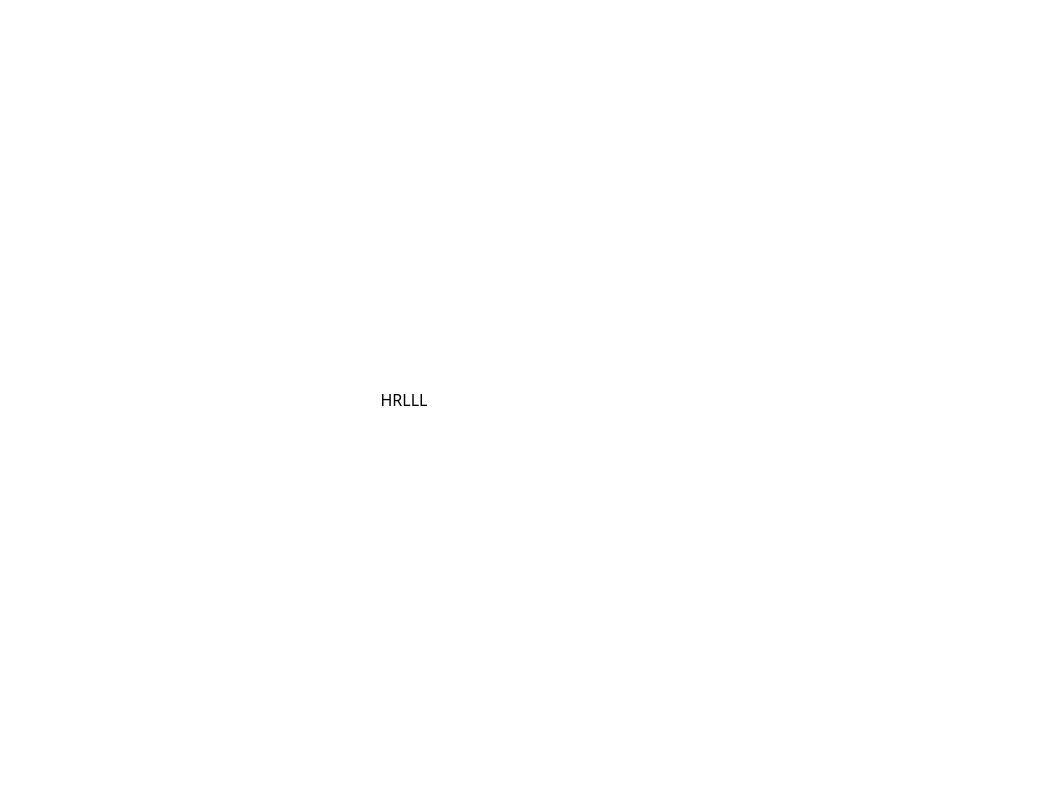
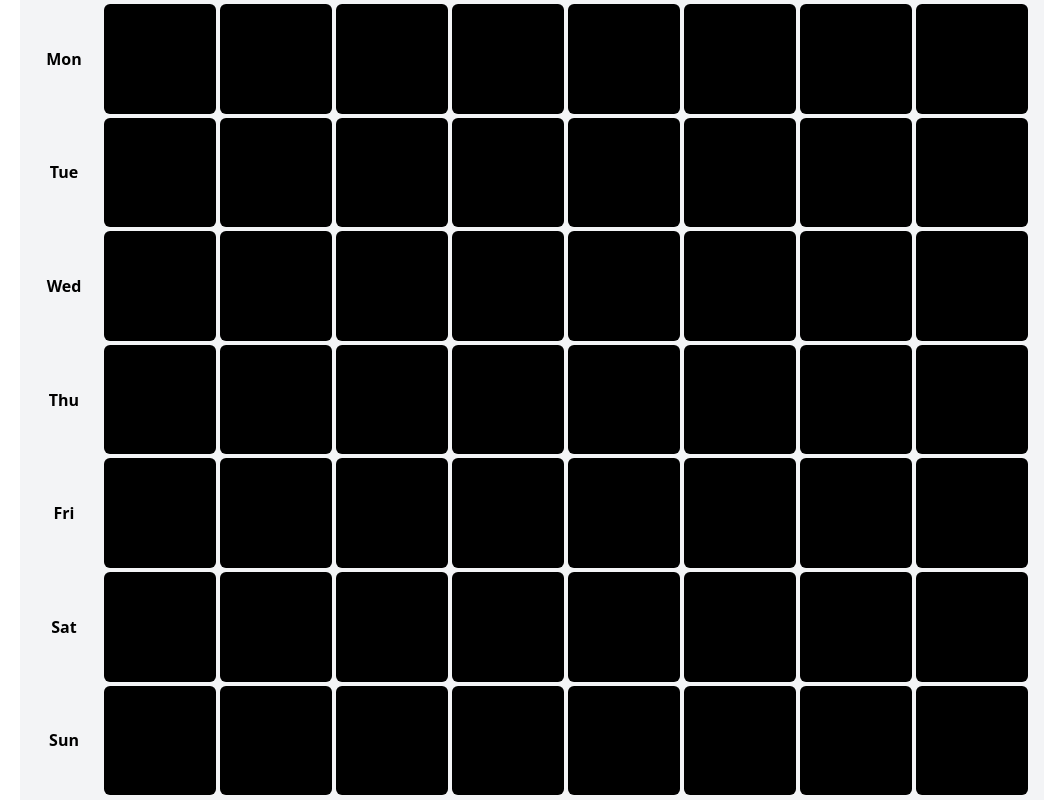
Before and after one commit to pranansh-s/BYTEVERSE_h4ckth3pl4n3t, a Next.js app: page / in a window 1280 px wide. Shown: the whole page, without its empty margins (236-1280 px from the left). Built offline with nearby package versions, Linux system fonts and the light colour scheme.

Commit message:
basic setup frontend

```diff
--- /dev/null
+++ b/components/Card.jsx
@@ -0,0 +1,9 @@
+const Card = () => {
+  return (
+    <div className="w-28 h-[13.7vh] bg-black text-white rounded-md cursor-pointer">
+
+    </div>
+  )
+}
+
+export default Card;
--- /dev/null
+++ b/components/DayRow.jsx
@@ -0,0 +1,21 @@
+import Card from "./Card";
+
+const DayRow = ({day}) => {
+  return (
+    <div className="flex items-center m-[0.5vh]">
+      <h2 className="w-20 font-bold text-center">{day}</h2>
+      <ul className="flex space-x-1">
+        <Card/>
+        <Card/>
+        <Card/>
+        <Card/>
+        <Card/>
+        <Card/>
+        <Card/>
+        <Card/>
+      </ul>
+    </div>
+  )
+}
+
+export default DayRow;
--- /dev/null
+++ b/components/Planner.jsx
@@ -0,0 +1,12 @@
+import DayRow from "./DayRow";
+
+const Planner = () => {
+  let days = [ "Mon", "Tue", "Wed", "Thu", "Fri", "Sat", "Sun" ]
+  return (
+    <div className="w-[80vw] h-screen bg-gray-100">
+      {days.map((day, index) => <DayRow key={index} day={day}/>)}
+    </div>
+  )
+}
+
+export default Planner;
--- a/pages/index.js
+++ b/pages/index.js
@@ -1,9 +1,9 @@
-import Image from 'next/image'
+import Planner from "@/components/Planner";
 
 export default function Home() {
   return (
-    <div className='flex items-center justify-center h-screen'>
-      <h1>HRLLL</h1>
+    <div className='flex items-center justify-end h-screen'>
+      <Planner/>
     </div>
   )
 }
```
Also changed, not shown: redux/features/userSlice.js (added, +20 -0 lines), redux/store.js (added, +8 -0 lines).
